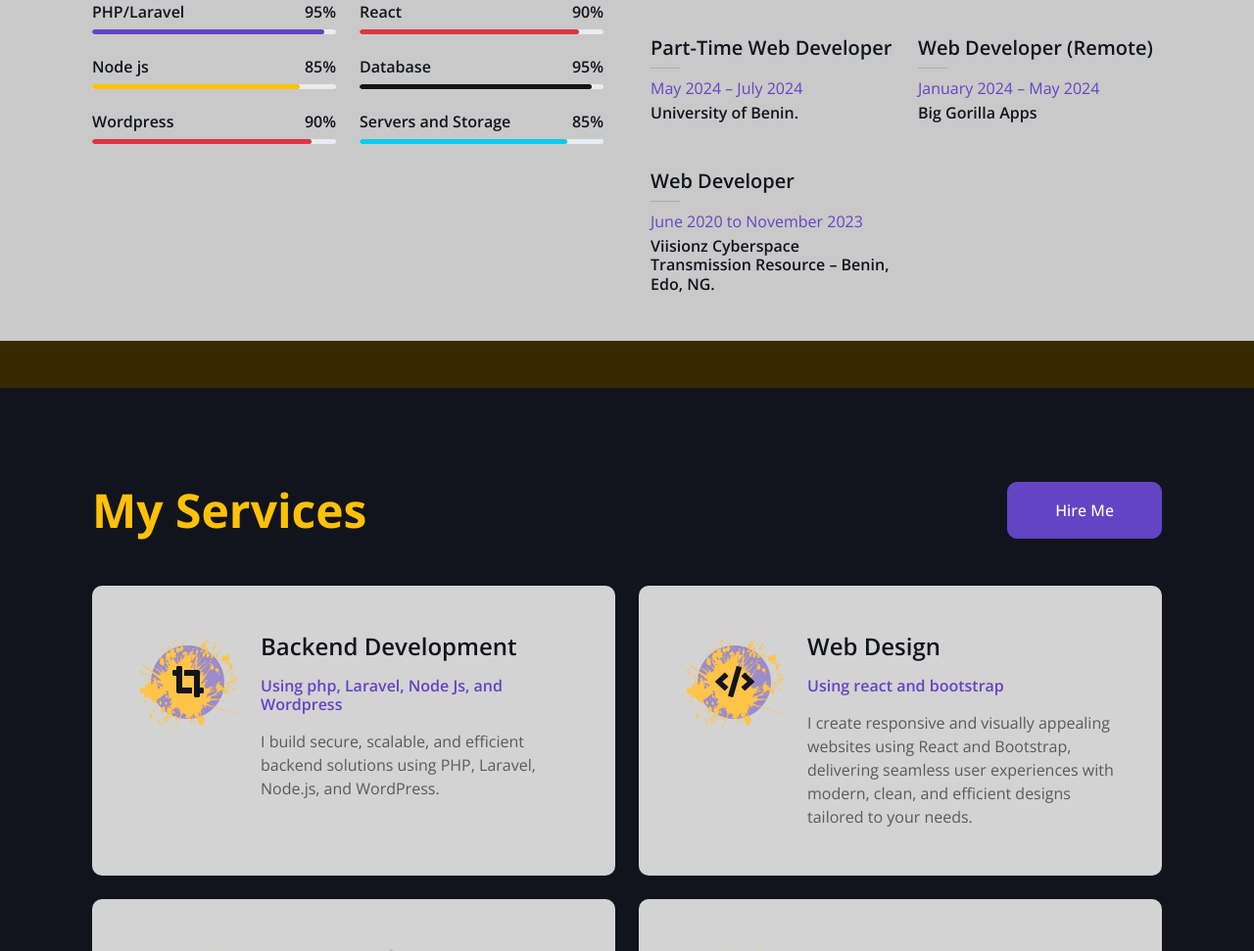
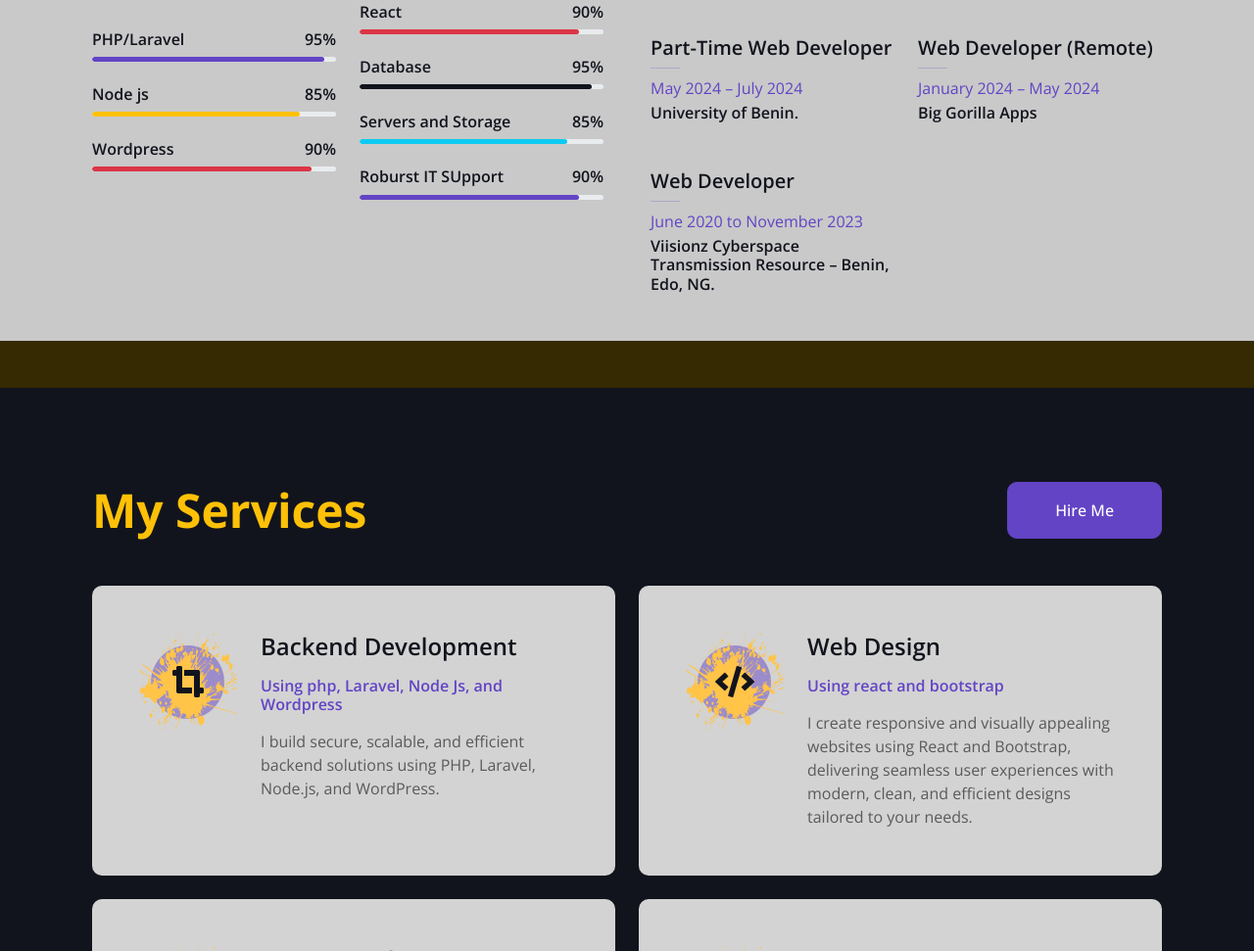
Before and after one commit to GabrielKehindePeter/kehindegabriel, a plain HTML site: page index.html in a window 1280 px wide. Shown: the part 1864-2835 px from the top of the page at 98% size. Drawn offline with nearby package versions, Linux system fonts and the light colour scheme.

Commit message:
Update index.html

```diff
--- a/index.html
+++ b/index.html
@@ -254,6 +254,17 @@
                                     <div class="progress-bar bg-info" role="progressbar" aria-valuenow="85" aria-valuemin="0" aria-valuemax="100"></div>
                                 </div>
                             </div>
+
+                               <div class="skill mb-4">
+                                <div class="d-flex justify-content-between">
+                                    <h6 class="font-weight-bold">Roburst IT SUpport</h6>
+                                    <h6 class="font-weight-bold">90%</h6>
+                                </div>
+                                <div class="progress">
+                                    <div class="progress-bar bg-primary" role="progressbar" aria-valuenow="90" aria-valuemin="0" aria-valuemax="100"></div>
+                                </div>
+                            </div>
+
                         </div>
                     </div>
                 </div>
```
